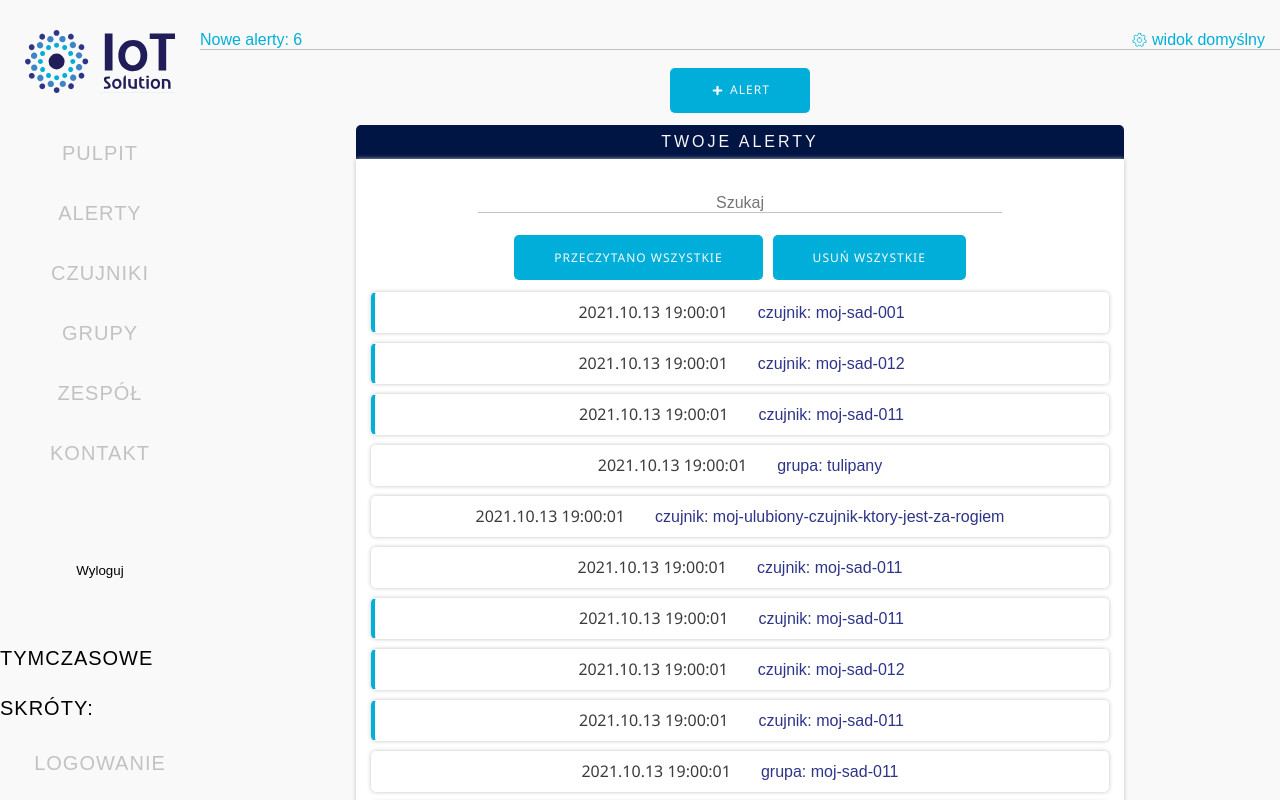
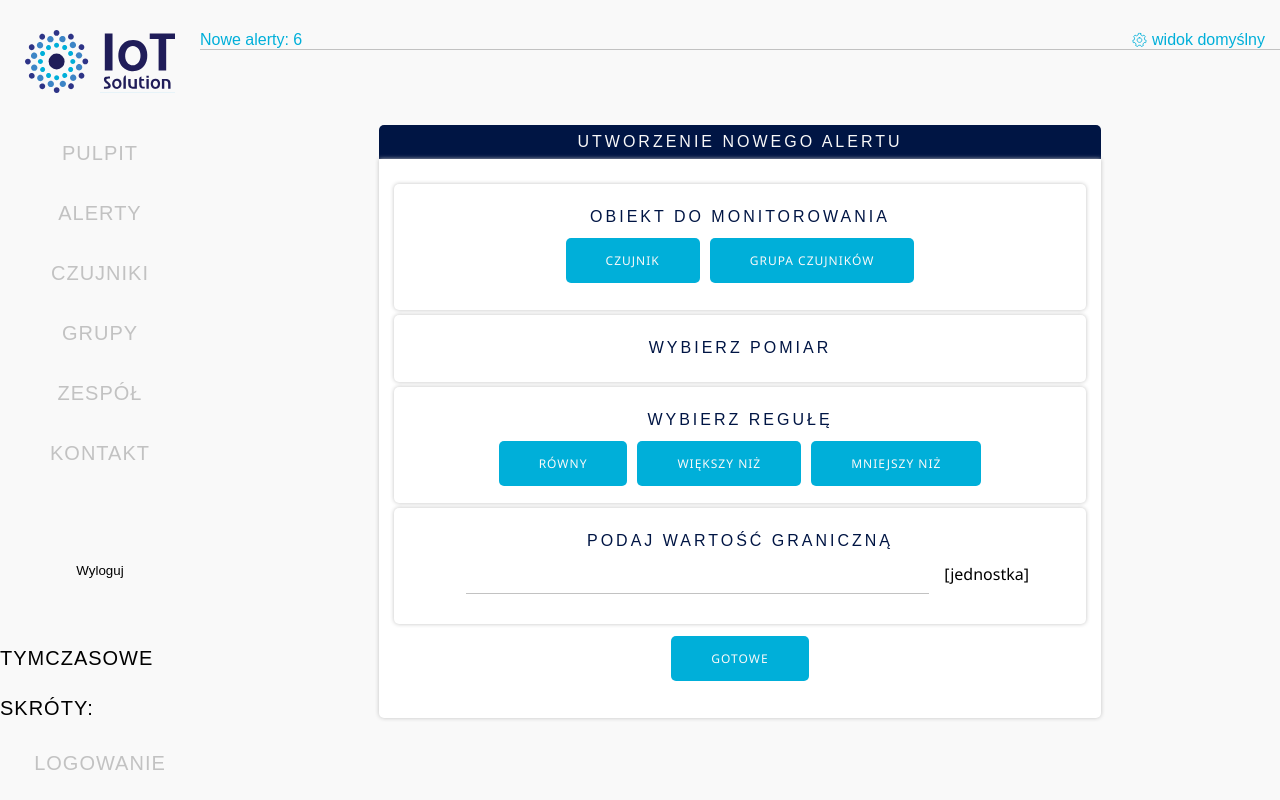
Before and after one commit to elenerandarill/iot-app-front, a React (Create React App) app: page /alerts/new in a window 1280 px wide. Shown: the top 800 px of the page. Built offline with nearby package versions, Linux system fonts and the light colour scheme; a web font is replaced by a local one.

Commit message:
Alerts working with fake backend, both buttons work, new view for adding new alert - in progress.

```diff
--- a/src/App.js
+++ b/src/App.js
@@ -19,6 +19,7 @@ import EditSGroup from "./components/views/sGroups/editSGroup";
 import EditMemberGroups from "./components/views/team/editMemberGroups";
 import EditSensorChart from "./components/views/sensors/editSensorChart";
 import AddTeamMember from "./components/views/team/addTeamMember";
+import AddNewAlert from "./components/views/alerts/addNewAlert";
 // import PopAlerts from "./components/PopAlerts";
 // import {Notifications} from "react-push-notification";
 
@@ -33,7 +34,8 @@ function App() {
 
                 <UserViews>
                         <Route path="/" exact component={Homepage}/>
-                        <Route path="/alerts" component={Alerts}/>
+                        <Route path="/alerts" exact component={Alerts}/>
+                        <Route path="/alerts/new" exact component={AddNewAlert}/>
                         <Route path="/sensors" exact component={Sensors}/>
                         <Route path="/sensors/:id" exact component={SensorDetails}/>
                         <Route path="/sensors/:id/edit" exact component={EditSensorGroups}/>
--- a/src/FakeBackend/getAlerts.js
+++ b/src/FakeBackend/getAlerts.js
@@ -11,19 +11,16 @@ export class Alert {
     /** @type {string} */
     name
     /** @type {string} */
-    targetType
-    /** @type {string} */
     targetId
     /** @type {string} */
     msg
 
-    constructor(id, read, datetime, type, name, targetType, targetId, msg) {
+    constructor(id, read, datetime, type, name, targetId, msg) {
         this.id = id;
         this.read = read;
         this.datetime = datetime;
         this.type = type;
         this.name = name;
-        this.targetType = targetType;
         this.targetId = targetId;
         this.msg = msg;
     }
--- /dev/null
+++ b/src/components/views/alerts/addNewAlert.js
@@ -0,0 +1,97 @@
+import React, {useState} from 'react';
+import ListObjects from "../../listObjects";
+import {sensorObjectRenderer} from "../sensors/sensors";
+
+const AddNewAlert = () => {
+    const [selectCategory, setSelectCategory] = useState("")
+    const sensorsList = ["1", "2", "3"]
+    const groupsList = ["1", "2", "3"]
+
+    return (
+        <div className="main">
+            <div className="buttons-container"/>
+
+            <div className="content-3x">
+                <div className="content-srodek">
+                    <div className="headline-color">
+                        utworzenie nowego alertu
+                    </div>
+                    <div className="white-space top-contact">
+
+                        <div className="shadow listed-attribute">
+                            <div className="head-txt">{"obiekt do monitorowania"}</div>
+                            <div className="position-cent">
+                                <div
+                                    className="btn btn-color"
+                                    onClick={() => setSelectCategory("sensor")}
+                                >
+                                    czujnik
+                                </div>
+                                <div
+                                    className="btn btn-color"
+                                    onClick={() => setSelectCategory("group")}
+                                >
+                                    grupa czujników
+                                </div>
+                            </div>
+                            <div className="object-container">
+                                {selectCategory === "sensor" && "Tu będą pokazane czujniki do wyboru"}
+                                {selectCategory === "group" && "Tu będą pokazane grupy do wyboru"}
+                            </div>
+                        </div>
+
+                        <div className="shadow listed-attribute">
+                            <div className="head-txt">{"wybierz pomiar"}</div>
+                            <div className="position-cent">
+
+                            </div>
+                        </div>
+                        <div className="shadow listed-attribute">
+                            <div className="head-txt">{"wybierz regułę"}</div>
+                            <div className="position-cent">
+                                <div
+                                    className="btn btn-color"
+                                    onClick={() => console.log("wybrano równy")}
+                                >
+                                    równy
+                                </div>
+                                <div
+                                    className="btn btn-color"
+                                    onClick={() => console.log("wybrano większy niż")}
+                                >
+                                    większy niż
+                                </div>
+                                <div
+                                    className="btn btn-color"
+                                    onClick={() => console.log("wybrano mniejszy niż")}
+                                >
+                                    mniejszy niż
+                                </div>
+
+                            </div>
+                        </div>
+                        <div className="shadow listed-attribute">
+                            <div className="head-txt">{"podaj wartość graniczną"}</div>
+                            <div className="position-cent">
+                                <input
+                                    className="input"
+                                /> [jednostka]
+                            </div>
+                        </div>
+                        <div className="object-container">
+                            <div
+                                className="btn btn-color"
+                                onClick={() => console.log("stworzono nowy alarm")}
+                            >
+                                gotowe
+                            </div>
+                        </div>
+                    </div>
+                </div>
+            </div>
+        </div>
+
+    );
+};
+
+export default AddNewAlert;
--- a/src/components/views/alerts/alerts.js
+++ b/src/components/views/alerts/alerts.js
@@ -1,17 +1,105 @@
 import ListAlerts from "./listAlerts";
-import getAlerts from "../../../FakeBackend/getAlerts";
-import {useState} from "react";
+import {Alert} from "../../../FakeBackend/getAlerts";
+import {useEffect, useState} from "react";
 import SearchBox from "../../searchBox";
-import ButtonFunc from "../../buttonFunc";
+import {DELETE_ALERTS_ALL_URL, GET_ALERTS_URL, SET_ALERTS_READ_URL} from "../../../iotConfig";
+import {Link} from "react-router-dom";
 
 
 const Alerts = () => {
-    const [showDetails, setShowDetails] = useState(undefined)
+    // const [showDetails, setShowDetails] = useState(undefined)
+    const [alerts, setAlerts] = useState([]);
+
+
+    // zaraz po zaladowaniu strony pobierz obiekty z backendu
+    const getAlerts = async () => {
+        const alertsFromServer = await fetchAlerts()
+        console.log("alertsFromServer: ", alertsFromServer)
+        return jsonToAlert(alertsFromServer)
+    }
+
+    const refreshData = () => {
+        getAlerts()
+            .then(alerts => setAlerts(alerts))
+    }
+
+    useEffect(() => {
+        refreshData()
+    }, [])
+
+    const fetchAlerts = async () => {
+        console.log("Sending request to fetch Alerts")
+        const res = await fetch(
+            GET_ALERTS_URL,
+            {method: "POST"}
+        )
+        return await res.json()
+    }
+
+    const jsonToAlert = (list) => {
+        const list2 = list.map(a =>
+            new Alert(a.id, a.read, a.datetime, a.type, a.name, a.targetId, a.msg))
+        console.log("[ from backend ] all objects of type Alert: ", list2)
+        return list2
+    }
+
+    // const text2 = "Czy na pewno chcesz oznaczyć wszystkie alerty jako 'przeczytane'?"
+
+
+    const handleDeleteAll = async() => {
+        console.log("[ Delete ] wszystkie alerty")
+        const res = await fetch(
+            DELETE_ALERTS_ALL_URL,
+            {method: "POST"}
+        )
+        if (res.status === 200){
+            console.log("Usunieto wszystkie alerty.")
+            setAlerts([])
+        }
+        else {
+            console.log("Cos poszlo nie tak, status: ", res.status)
+        }
+    }
+
+    const warningDeleteAll = () => {
+        const text = "Czy na pewno chcesz trwale usunąć wszystkie alerty?"
+        const confirm = window.confirm(text)
+        if (confirm === true)
+            handleDeleteAll()
+    }
+
+    const handleReadAll = async () => {
+        console.log("[ Mark ] wszyskie alerty jako przeczytane")
+        const res = await fetch(
+            SET_ALERTS_READ_URL,
+            {method: "POST"}
+        )
+        if (res.status === 200){
+            console.log("Oznaczono wszystkie alerty.")
+            refreshData()
+        }
+        else {
+            console.log("Cos poszlo nie tak, status: ", res.status)
+        }
+    }
+
+    const warningReadAll = () => {
+        const text = "Czy na pewno chcesz oznaczyć wszystkie alerty jako 'przeczytane'?"
+        const confirm = window.confirm(text)
+        if (confirm === true)
+            handleReadAll()
+    }
+
 
     return (
         <div className="main">
             <div className="buttons-container">
-                <ButtonFunc text={"alert"} add={true}/>
+                <Link to={"/alerts/new"}>
+                    <div className="btn btn-color">
+                        <i className="fas fa-plus mrg-r5"/>
+                        alert
+                    </div>
+                </Link>
             </div>
 
             <div className="content-3x">
@@ -20,28 +108,33 @@ const Alerts = () => {
                         Twoje alerty
                     </div>
                     <div className="white-space top-contact">
-                        <div className="position-cent">
-                            <SearchBox/>
+                        {/*<div className="position-cent">*/}
+                        {/*    <SearchBox/>*/}
+                        {/*</div>*/}
+
+                        <div className="object-container">
+                            <div
+                                className="btn btn-color"
+                                onClick={() => warningReadAll()}
+                            >
+                                przeczytano wszystkie
+                            </div>
+                            <div
+                                className="btn btn-color"
+                                onClick={() => warningDeleteAll()}
+                            >
+                                usuń wszystkie
+                            </div>
                         </div>
 
-                        <div className="object-container">
-                        <ButtonFunc text={"przeczytano wszystkie"}/>
-                        <ButtonFunc text={"usuń wszystkie"}/>
-                        </div>
-
-                        {getAlerts.length === 0
+                        {alerts.length === 0
                             ? <div>Brak nowych alertów.</div>
                             : <ListAlerts
-                                list={getAlerts}
-                                showDetails={showDetails}
-                                onSelect={(a) => setShowDetails(a)}
+                                list={alerts}
                             />
                         }
                     </div>
                 </div>
-
-                {/*<i className="fas fa-times fa-lg" style={{color: "red"}}></i>*/}
-                {/*<i className="fas fa-check fa-lg"></i>*/}
             </div>
         </div>
     )
--- a/src/components/views/alerts/listAlerts.js
+++ b/src/components/views/alerts/listAlerts.js
@@ -1,25 +1,45 @@
-import { Link } from "react-router-dom";
 import AlertDetailView from "./alertDetailView";
+import {useState} from "react";
 
-const ListAlerts = ({ list, onSelect, showDetails }) => {
+const ListAlerts = ({ list }) => {
+    const [activeAlert, setActiveAlert] = useState(undefined)
+
+    const setActiveAndRead = (alert) => {
+        console.log("weszlo w setActiveAndRead z obiektem: ", alert)
+        if (alert.read === false){
+            console.log("Przeczytano jeden!")
+            alert.read = true
+        }
+        setActiveAlert(alert)
+        console.log("nowy activeAlert = ", activeAlert)
+
+    }
+
+    // TODO - zebrac wszystkie odczytania i przeslac je zbiorczo na serwer jak klient opusci strone??????
 
     return(
         list.map((a) =>
             <div key={a.id}>
                 <div
                     className={"shadow object alerts"
-                    + (showDetails && showDetails.id === a.id ? " obj-active" : "")
-                    + (a.read === true ? " mark-as-new" : "")}
-                    onClick={() => onSelect(a)}
+                    + (activeAlert && activeAlert.id === a.id ? " obj-active" : "")
+                    + (a.read === false ? " mark-as-new" : "")}
+                    onClick={() =>
+                        setActiveAndRead(a)
+                    }
                 >
                     <div className="alert-txt">{a.datetime}</div>
                     <div className="txt-semibold alert-txt txt-violet">
-                            {a.targetType === "sensor" ? "czujnik:" : "grupa:"}&nbsp;{a.name}
+                            {a.type === "sensor" ? "czujnik:" : "grupa:"}&nbsp;{a.name}
                     </div>
+                </div>
 
-                </div>
-                {(showDetails && showDetails.id === a.id)
-                && <AlertDetailView a={showDetails} onCloseClick={() => onSelect(undefined)}/>}
+                {(activeAlert && activeAlert.id === a.id)
+                && <AlertDetailView
+                    alert={activeAlert}
+                    onCloseClick={() => setActiveAlert(undefined)}
+                />
+                }
             </div>
         ))
 }
--- a/src/index.css
+++ b/src/index.css
@@ -183,6 +183,7 @@ a {
   color: var(--darkblue);
   font-family: "Segoe UI Semibold", sans-serif;
   text-transform: uppercase;
+  text-align: center;
   letter-spacing: 3px;
   margin: 3px 0 5px 0;
 }
--- a/src/styling/formatting.css
+++ b/src/styling/formatting.css
@@ -9,6 +9,10 @@
 
 .mrg-r {
     margin-right: 15px;
+}
+
+.mrg-r5 {
+    margin-right: 5px;
 }
 
 .mrg-l {
```
Also changed, not shown: src/components/views/alerts/alertDetailView.js (+12 -9 lines), src/components/views/homepage.js (+14 -29 lines), src/components/views/sensors/sensors.js (+7 -6 lines), src/iotConfig.js (+7 -0 lines), 1 other file (tests, documents, lock files or other folders).
